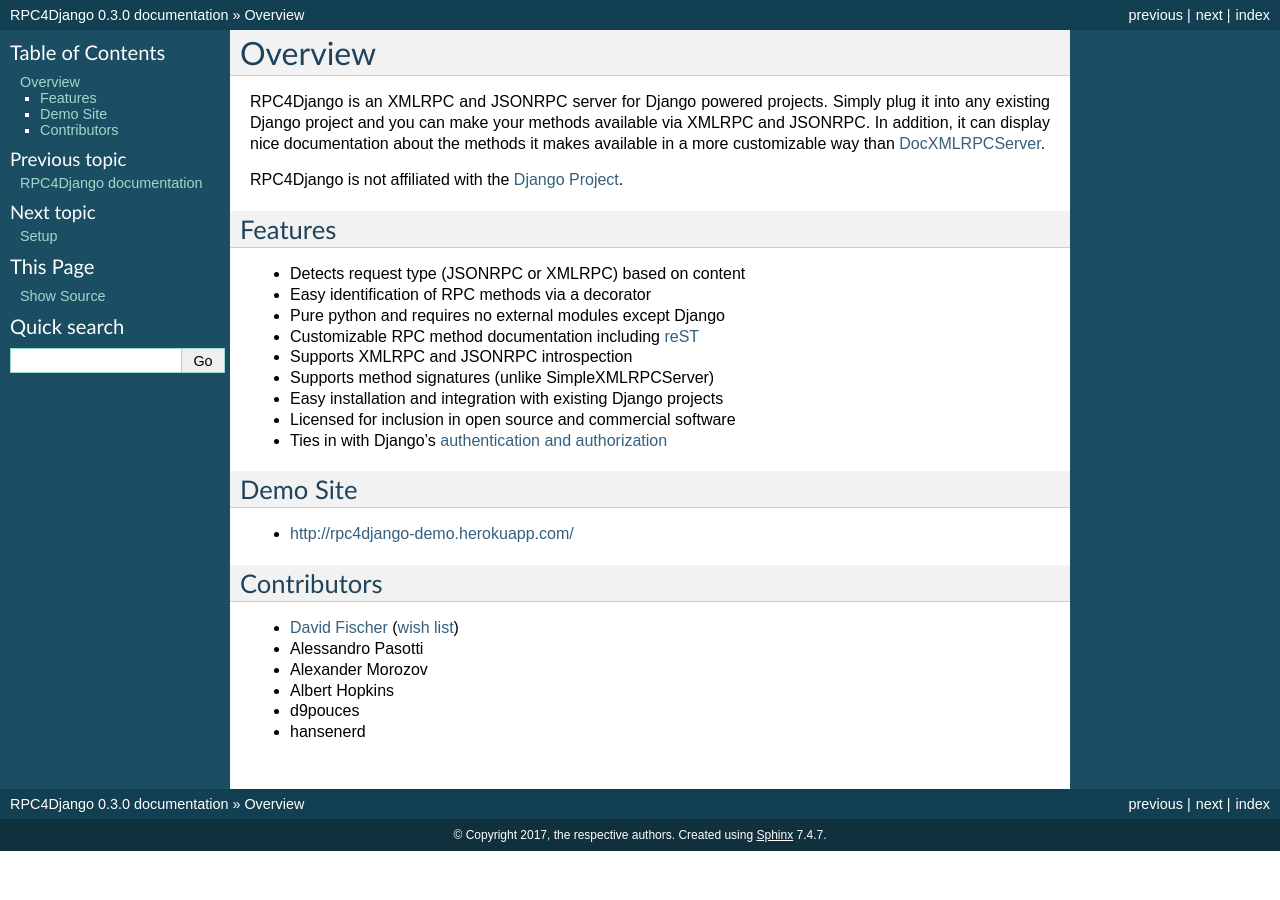
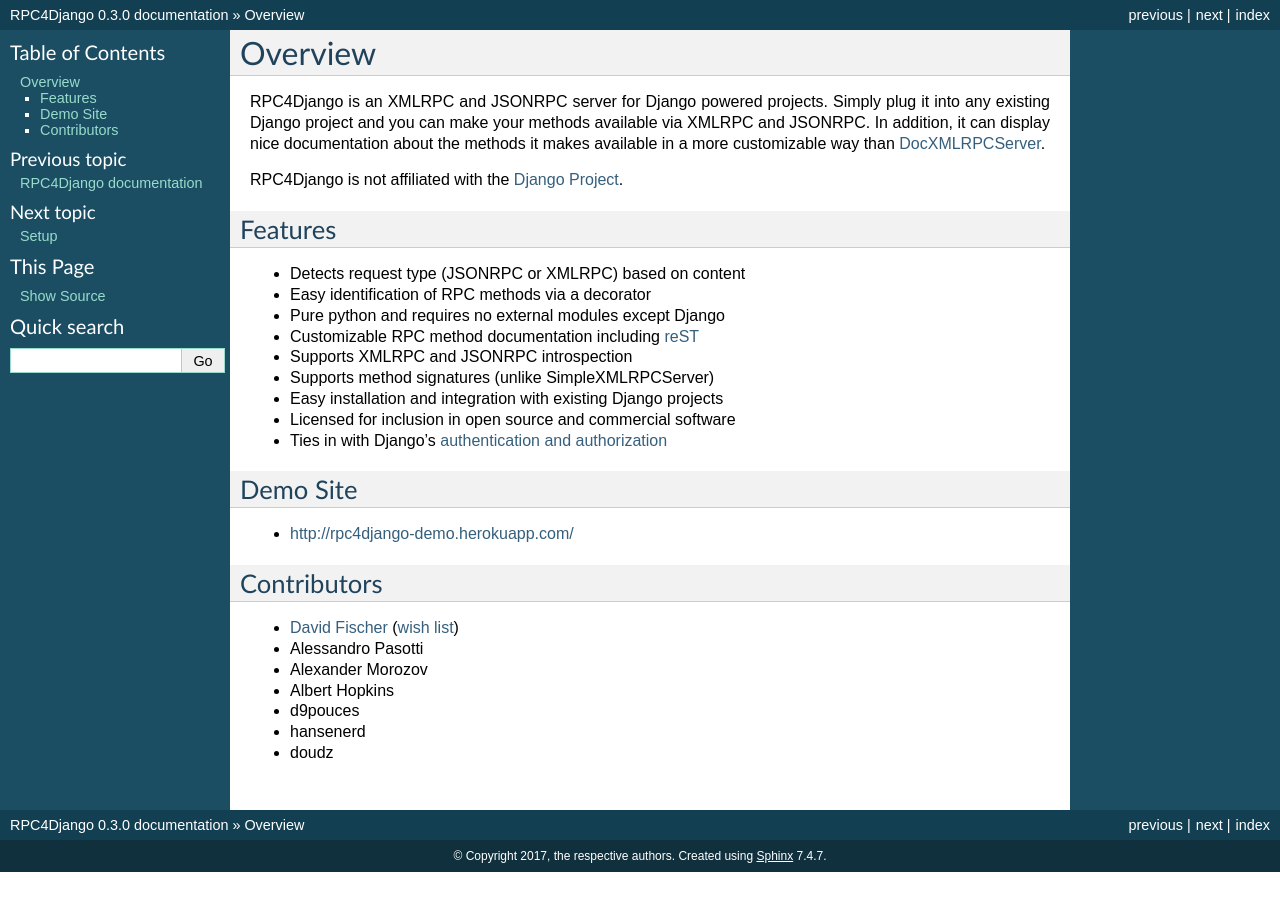
Before and after one commit to rpc4django/rpc4django, a Sphinx documentation site: the page built from docs/overview.txt, in a window 1280 px wide. Built offline with Sphinx 7.4.7, drawn with Linux system fonts in a browser that asks for light colours.

Commit message:
Add doudz to authors

```diff
--- a/docs/overview.txt
+++ b/docs/overview.txt
@@ -43,6 +43,7 @@
 - Albert Hopkins
 - d9pouces
 - hansenerd
+- doudz
 
 .. _David Fischer: mailto:rpc4django@davidfischer.name
 .. _wish list: http://amzn.com/w/1Z1GLQYQPFBT1
```
